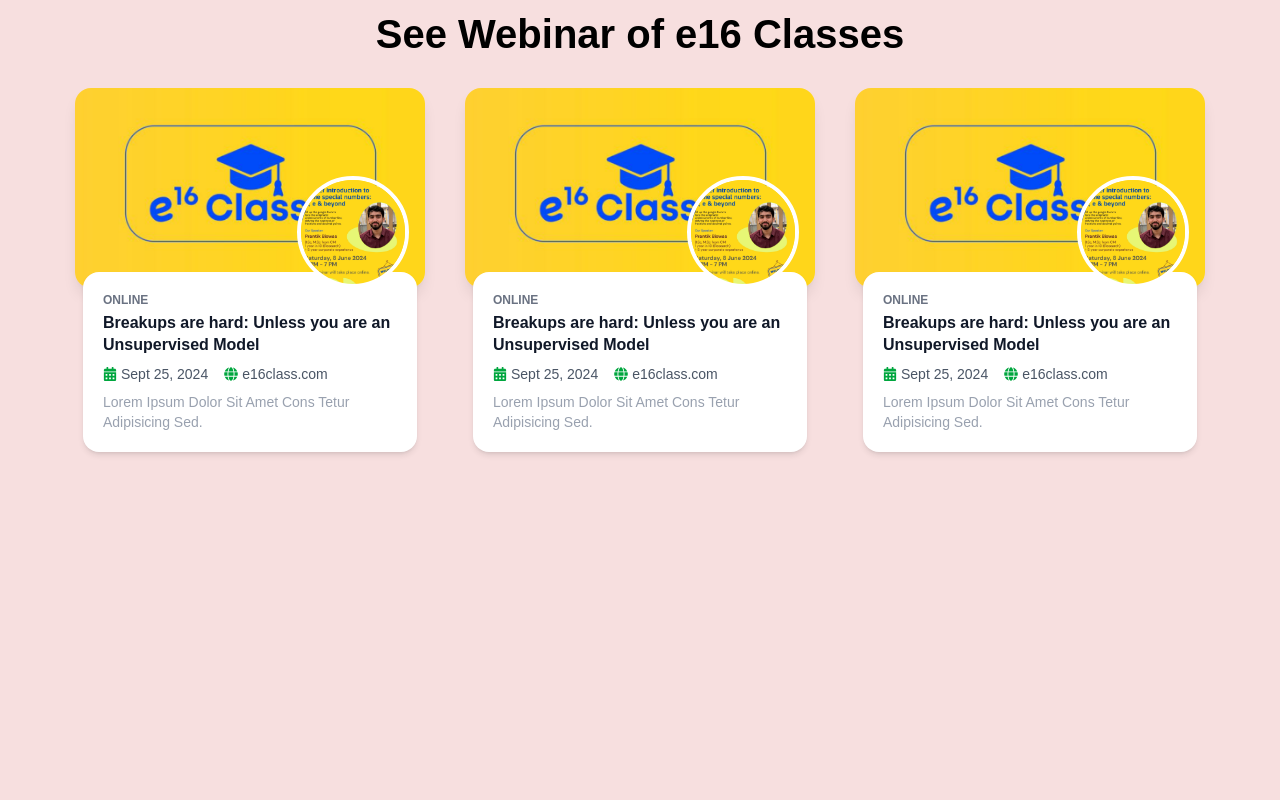
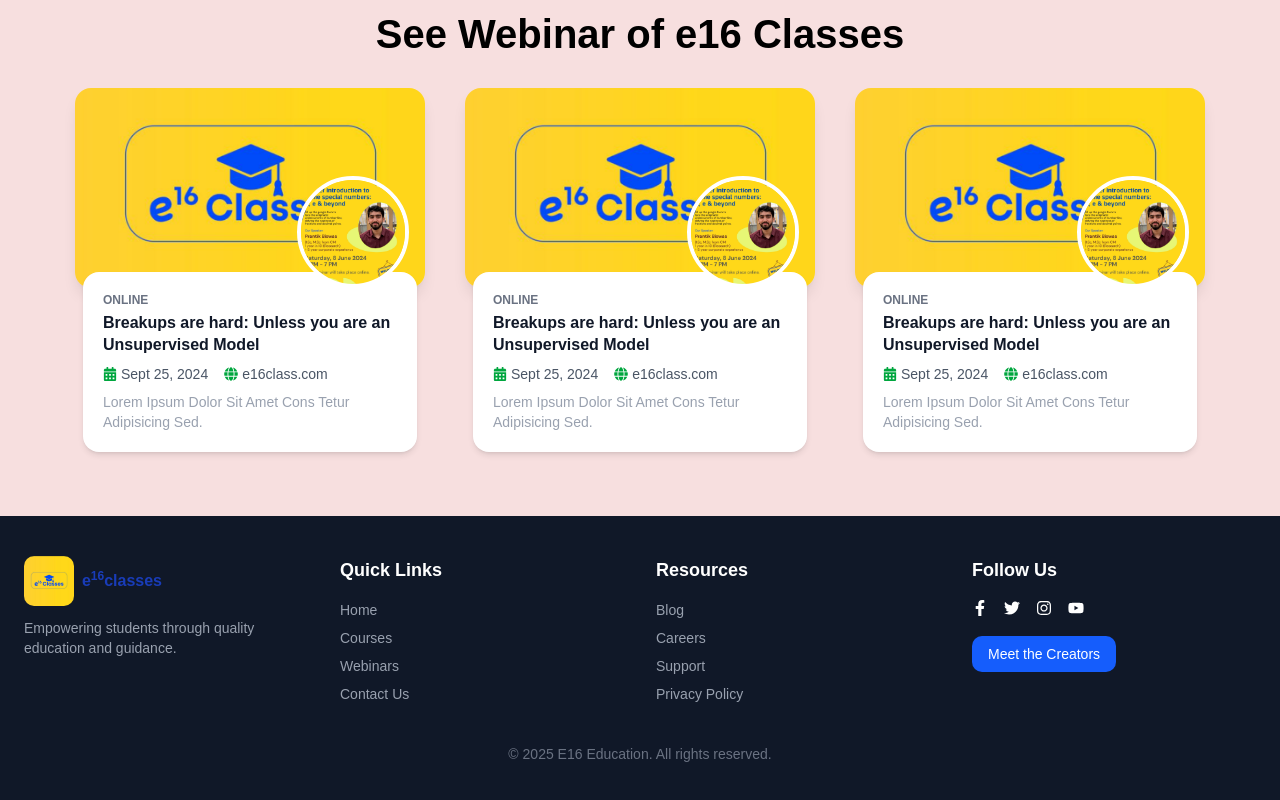
Before and after one commit to ankanZtoH/E16Project, a Next.js app: page / in a window 1280 px wide. Shown: the part 660-1460 px from the top of the page. Before the commit the page ends 1176 px from the top, so only its background shows below. Built offline with nearby package versions, Linux system fonts and the light colour scheme.

Commit message:
new things added

```diff
--- /dev/null
+++ b/app/TeamModal.tsx
@@ -0,0 +1,95 @@
+'use client';
+
+import { Dialog, Transition } from '@headlessui/react';
+import { Fragment, useState } from 'react';
+
+const creators = [
+  {
+    name: 'Sattik Da',
+    qualification: 'Msc. in Data Science',
+    image: '/e16classes_logo.png', // optional, use placeholder
+    bio: 'Frontend Developer & Designer',
+  },
+  {
+    name: 'Arnab Bera',
+    qualification: 'Msc. in Data Science',
+    image: '/e16classes_logo.png',
+    bio: 'Backend Developer & Database Expert',
+  },
+  {
+    name: 'Sourav Da',
+    qualification: 'B.Sc in IT',
+    image: '/e16classes_logo.png',
+    bio: 'UI/UX Designer',
+  },
+];
+
+export default function TeamModal() {
+  const [isOpen, setIsOpen] = useState(false);
+
+  return (
+    <>
+      <button
+        onClick={() => setIsOpen(true)}
+        className="text-sm text-white bg-blue-600 px-4 py-2 cursor-pointer rounded-[10px] hover:bg-blue-700 transition"
+      >
+        Meet the Creators
+      </button>
+
+      <Transition appear show={isOpen} as={Fragment}>
+        <Dialog as="div" className="relative z-50" onClose={() => setIsOpen(false)}>
+          <Transition.Child
+            as={Fragment}
+            enter="ease-out duration-300"
+            enterFrom="opacity-0"
+            enterTo="opacity-100"
+            leave="ease-in duration-200"
+            leaveFrom="opacity-100"
+            leaveTo="opacity-0"
+          >
+            <div className="fixed inset-0 bg-black bg-opacity-50" />
+          </Transition.Child>
+
+          <div className="fixed inset-0 overflow-y-auto">
+            <div className="flex min-h-full items-center justify-center p-4">
+              <Dialog.Panel className="w-full max-w-3xl transform overflow-hidden rounded-2xl bg-white p-6 shadow-xl transition-all">
+                <Dialog.Title className="text-xl font-bold text-gray-800 mb-4 text-center">
+                  Meet the Creators of E16
+                </Dialog.Title>
+
+                <div className="grid grid-cols-1 sm:grid-cols-2 gap-6">
+                  {creators.map((creator, idx) => (
+                    <div
+                      key={idx}
+                      className="flex items-center gap-4 bg-gray-100 p-4 rounded-xl shadow-sm"
+                    >
+                      <img
+                        src={creator.image}
+                        alt={creator.name}
+                        className="w-16 h-16 rounded-full object-cover"
+                      />
+                      <div>
+                        <h3 className="text-lg font-semibold text-gray-800">{creator.name}</h3>
+                        <p className="text-sm text-gray-500">{creator.qualification}</p>
+                        <p className="text-xs text-gray-400">{creator.bio}</p>
+                      </div>
+                    </div>
+                  ))}
+                </div>
+
+                <div className="text-center mt-6">
+                  <button
+                    onClick={() => setIsOpen(false)}
+                    className="px-6 py-2 bg-red-500 text-white rounded-[15px] cursor-pointer hover:bg-red-600"
+                  >
+                    Close
+                  </button>
+                </div>
+              </Dialog.Panel>
+            </div>
+          </div>
+        </Dialog>
+      </Transition>
+    </>
+  );
+}
--- a/app/globals.css
+++ b/app/globals.css
@@ -47,6 +47,10 @@
 .dark body {
   background-color: black;
 }
+html {
+  scroll-behavior: smooth;
+}
+
 body{
   background-color: #F7DFDF;
   color: white;
--- a/app/page.tsx
+++ b/app/page.tsx
@@ -1,10 +1,12 @@
 import Navbar from "@/components/navbar";
 import main from "@/components/main";
+import Footer from "@/components/footer";
 export default function Home() {
   return (
     <div className="dark:bg-black bg-[#F7DFDF]">
        <Navbar/>
       {main()}
+       <Footer/>
     </div>
   );
 }
--- a/app/webiner.tsx
+++ b/app/webiner.tsx
@@ -3,7 +3,7 @@
 
 export function Webiner() {
   return (
-      <div className="flex items-center justify-center p-6 space-x-10">
+      <div className="flex items-center justify-center p-6 space-x-10 scroll-mt-45" id='webiner'>
 
          {/* Card for person1 */}
 
@@ -19,7 +19,7 @@
           />
 
           {/* Speaker Image */}
-          <div className="absolute right-4 bottom-0 z-100">
+          <div className="absolute right-4 bottom-0 z-50">
             <div className="relative">
               <img
                 src="/sattik-da.jpg"
@@ -67,7 +67,7 @@
           />
 
           {/* Speaker Image */}
-          <div className="absolute right-4 bottom-0 z-100">
+          <div className="absolute right-4 bottom-0 z-50">
             <div className="relative">
               <img
                 src="/sattik-da.jpg"
@@ -114,7 +114,7 @@
           />
 
           {/* Speaker Image */}
-          <div className="absolute right-4 bottom-0 z-100">
+          <div className="absolute right-4 bottom-0 z-50">
             <div className="relative">
               <img
                 src="/sattik-da.jpg"
--- /dev/null
+++ b/components/footer.tsx
@@ -0,0 +1,62 @@
+'use client';
+
+import TeamModal from '@/app/TeamModal';
+import { FaFacebookF, FaTwitter, FaInstagram, FaYoutube } from 'react-icons/fa';
+
+export default function Footer() {
+  return (
+    <footer className="bg-gray-900 text-white px-6 py-10">
+      <div className="max-w-7xl mx-auto grid grid-cols-1 md:grid-cols-4 gap-8">
+
+        {/* Logo and description */}
+        <div>
+          <div className='flex items-center space-x-2 mb-3'>
+                <img src="/e16classes_logo.png" alt="e16 logo" className="h-[50px] rounded-[10px]"/>
+                <h2 className="dark:text-blue-500 text-blue-800 font-bold">e<sup>16</sup>classes</h2>
+            </div>
+          <p className="text-sm text-gray-400">Empowering students through quality education and guidance.</p>
+        </div>
+
+        {/* Quick Links */}
+        <div>
+          <h3 className="text-lg font-semibold mb-4">Quick Links</h3>
+          <ul className="space-y-2 text-sm text-gray-400">
+            <li><a href="#">Home</a></li>
+            <li><a href="#">Courses</a></li>
+            <li><a href="#">Webinars</a></li>
+            <li><a href="#">Contact Us</a></li>
+          </ul>
+        </div>
+
+        {/* Resources */}
+        <div>
+          <h3 className="text-lg font-semibold mb-4">Resources</h3>
+          <ul className="space-y-2 text-sm text-gray-400">
+            <li><a href="#">Blog</a></li>
+            <li><a href="#">Careers</a></li>
+            <li><a href="#">Support</a></li>
+            <li><a href="#">Privacy Policy</a></li>
+          </ul>
+        </div>
+
+        {/* Social Media */}
+        <div>
+          <h3 className="text-lg font-semibold mb-4">Follow Us</h3>
+          <div className="flex space-x-4">
+            <a href="#" className="hover:text-blue-500"><FaFacebookF /></a>
+            <a href="#" className="hover:text-blue-400"><FaTwitter /></a>
+            <a href="#" className="hover:text-pink-500"><FaInstagram /></a>
+            <a href="#" className="hover:text-red-500"><FaYoutube /></a>
+          </div>
+          <div className='mt-5'>
+            <TeamModal/>
+          </div>
+        </div>
+      </div>
+
+      <div className="text-center text-sm text-gray-500 mt-10">
+        © {new Date().getFullYear()} E16 Education. All rights reserved.
+      </div>
+    </footer>
+  );
+}
--- a/components/navbar.tsx
+++ b/components/navbar.tsx
@@ -32,7 +32,7 @@
                             <a href="#">Courses</a>
                         </li>
                         <li className="hover:text-[#ea763f] hover:scale-125 hover:duration-400 hover:ease-in-out">
-                            <a href="#">Webiner</a>
+                            <a href="#webiner">Webiner</a>
                         </li>
                         <li className="hover:text-[#ea763f] hover:scale-125 hover:duration-400 hover:ease-in-out">
                             <a href="#">Contact</a>
--- a/package.json
+++ b/package.json
@@ -9,6 +9,7 @@
     "lint": "next lint"
   },
   "dependencies": {
+    "@headlessui/react": "^2.2.7",
     "@radix-ui/react-slot": "^1.2.3",
     "class-variance-authority": "^0.7.1",
     "clsx": "^2.1.1",
```
Also changed, not shown: 1 other file (tests, documents, lock files or other folders).
